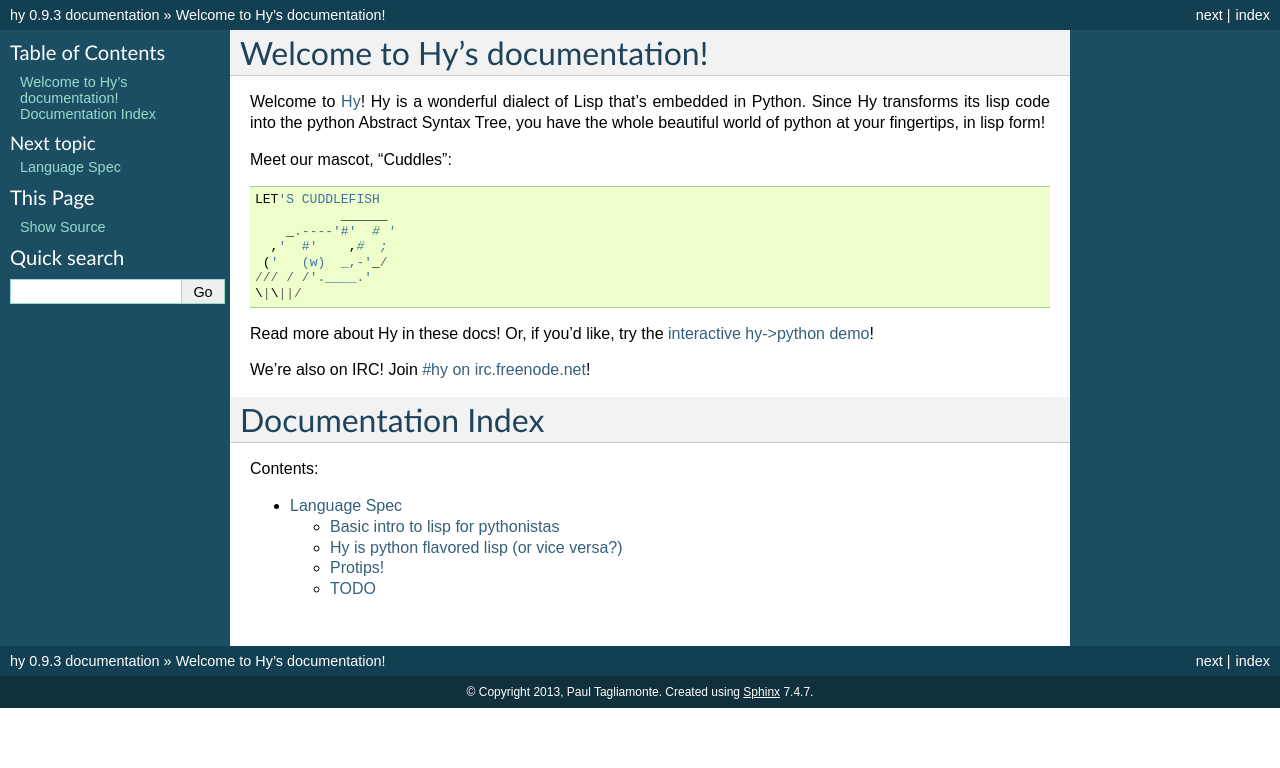
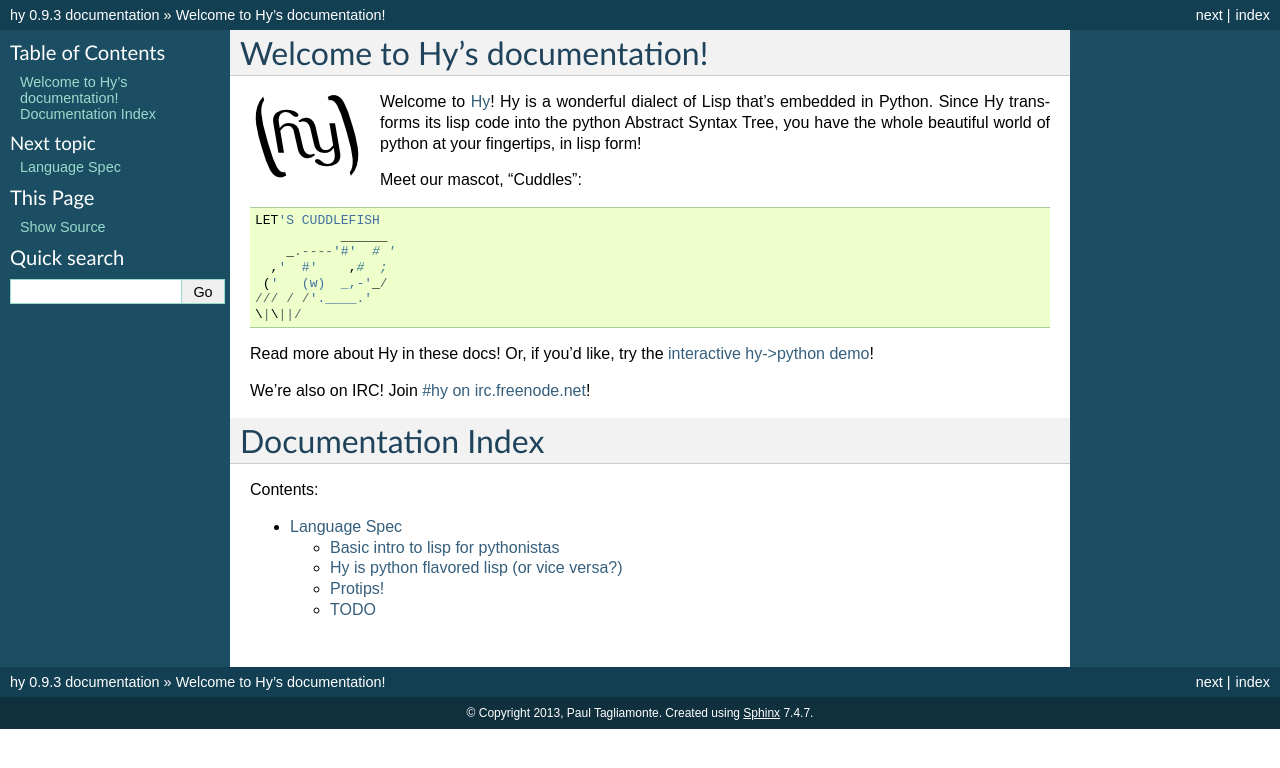
Before and after one commit to hylang/hy, a Sphinx documentation site: the page built from docs/index.rst, in a window 1280 px wide. Shown: the top 768 px of the page. Built offline with Sphinx 7.4.7, drawn with Linux system fonts in a browser that asks for light colours.

Commit message:
Add hy logo to frontpage of docs

```diff
--- a/docs/index.rst
+++ b/docs/index.rst
@@ -1,5 +1,9 @@
 Welcome to Hy's documentation!
 ==============================
+
+.. image:: _static/hy_logo-smaller.png
+   :alt: Hy logo
+   :align: left
 
 Welcome to `Hy <https://github.com/paultag/hy>`_!
 Hy is a wonderful dialect of Lisp that's embedded in Python.
```
Also changed, not shown: docs/_static/hy_logo-smaller.png (added).
